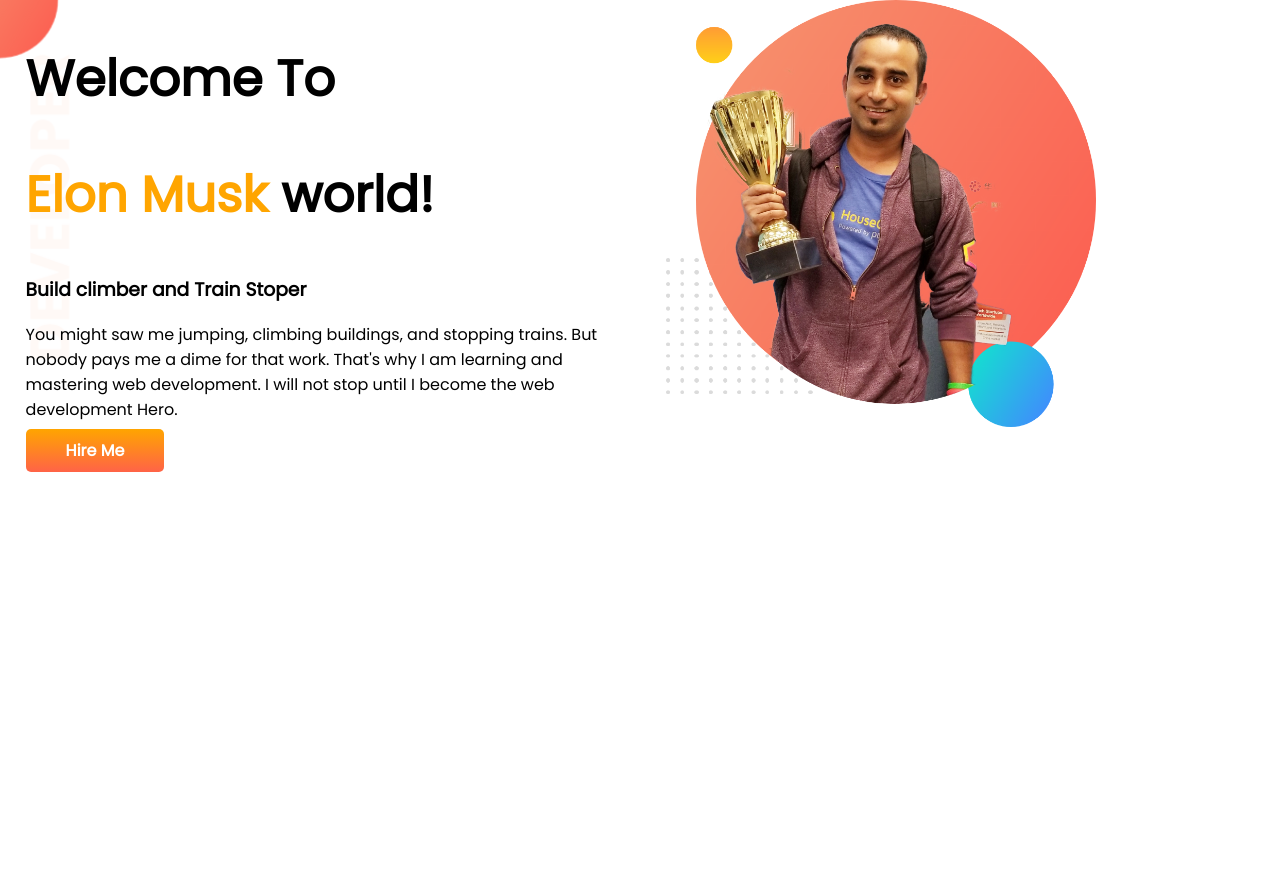
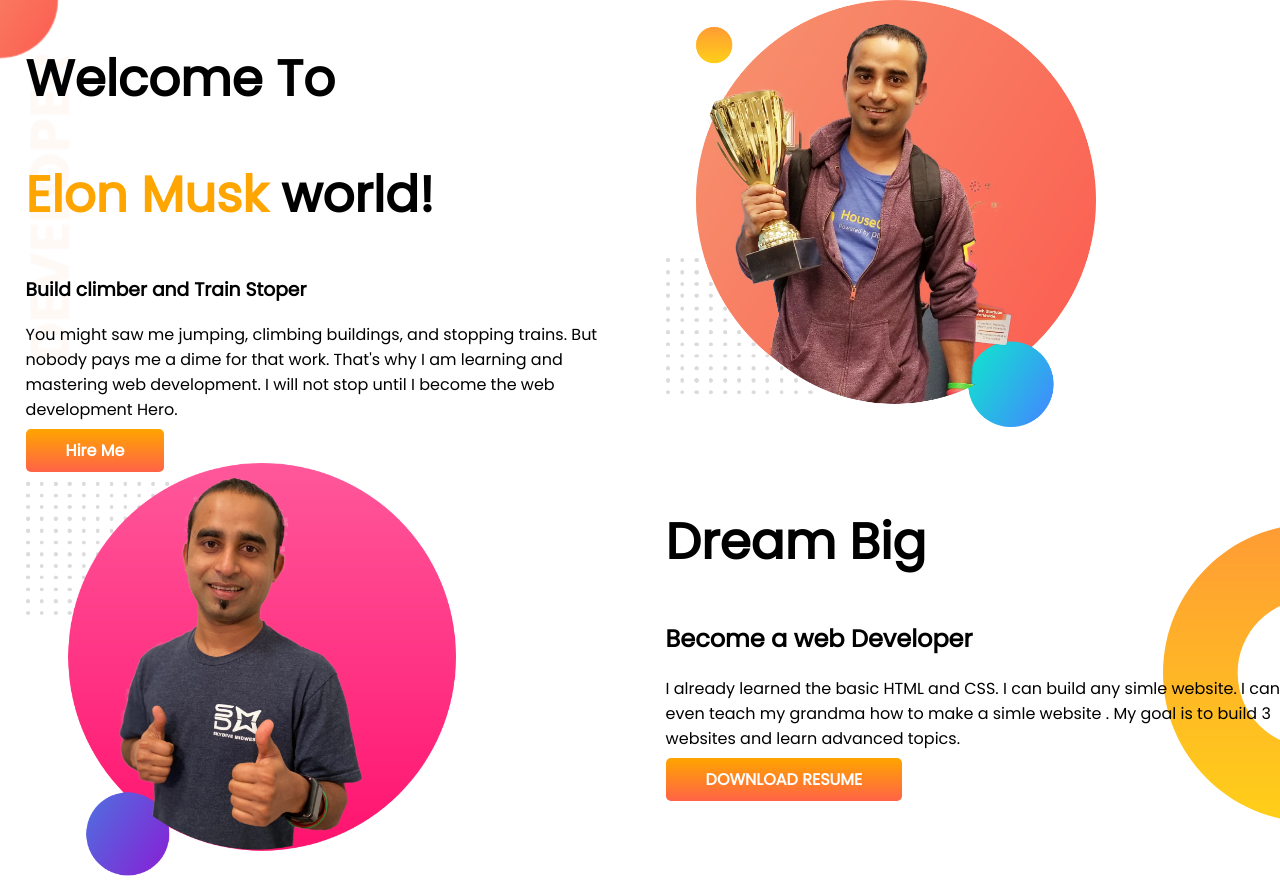
Before and after one commit to khalidsheikh22/developer-portfolio, a plain HTML site: page index.html in a window 1280 px wide. Before the commit the page ends 800 px from the top, so only its background shows below. Drawn offline with Linux system fonts and the light colour scheme.

Commit message:
dream commit

```diff
--- a/index.html
+++ b/index.html
@@ -27,6 +27,19 @@
             <img src="images/jhankar.png" alt="">
         </div>
     </section>
+    <section class="dream-big">
+        <div class="elon-tesla">
+            <img src="images/jhankar2.png" alt="">
+        </div>
+        <div class="elon-tesla">
+            <h1>Dream Big</h1>
+            <h2>Become a web Developer</h2>
+            <p>I already learned the basic HTML and CSS. I can build any simle website. I can even teach my grandma how to make a simle website . My goal is to build 3 websites and learn advanced topics.</p>
+            <a class="link-button" target="_blank" href="">DOWNLOAD RESUME</a>
+        </div>
+
+
+    </section>
 
 
 
--- a/style.css
+++ b/style.css
@@ -37,3 +37,9 @@ section {
     background-image: url(images/top-banner.png);
     background-repeat: no-repeat;
 }
+
+.dream-big {
+    background-image: url(images/dream-bg.png);
+    background-repeat: no-repeat;
+    background-position: right;
+}
```
